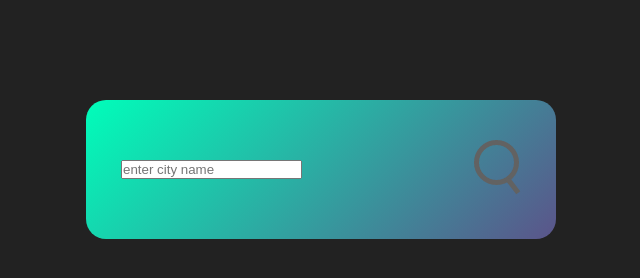
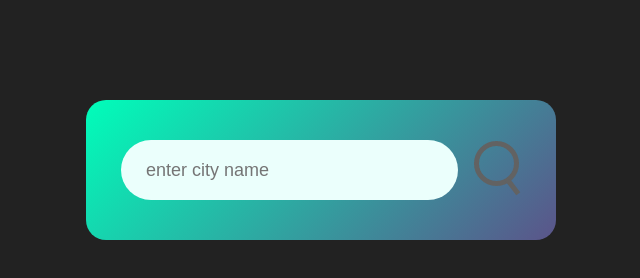
Before and after one commit to Janith-Nanayakkara/Wheather_App_js, a plain HTML site: page index.html in a window 1280 px wide. Shown: the whole page, without its empty margins (319-959 px from the left). Drawn offline with Linux system fonts and the light colour scheme.

Commit message:
search button input text field css added

```diff
--- a/assests/css/script.css
+++ b/assests/css/script.css
@@ -23,3 +23,15 @@ body{
     align-items: center;
     justify-content: space-between;
 }
+.search input{
+    border: 0;
+    outline: 0;
+    background: #ebfffc;
+    color: #555;
+    padding: 10px 25px;
+    height: 60px;
+    border-radius: 30px;
+    flex: 1;
+    margin-right: 16px;
+    font-size: 18px;
+}
```
